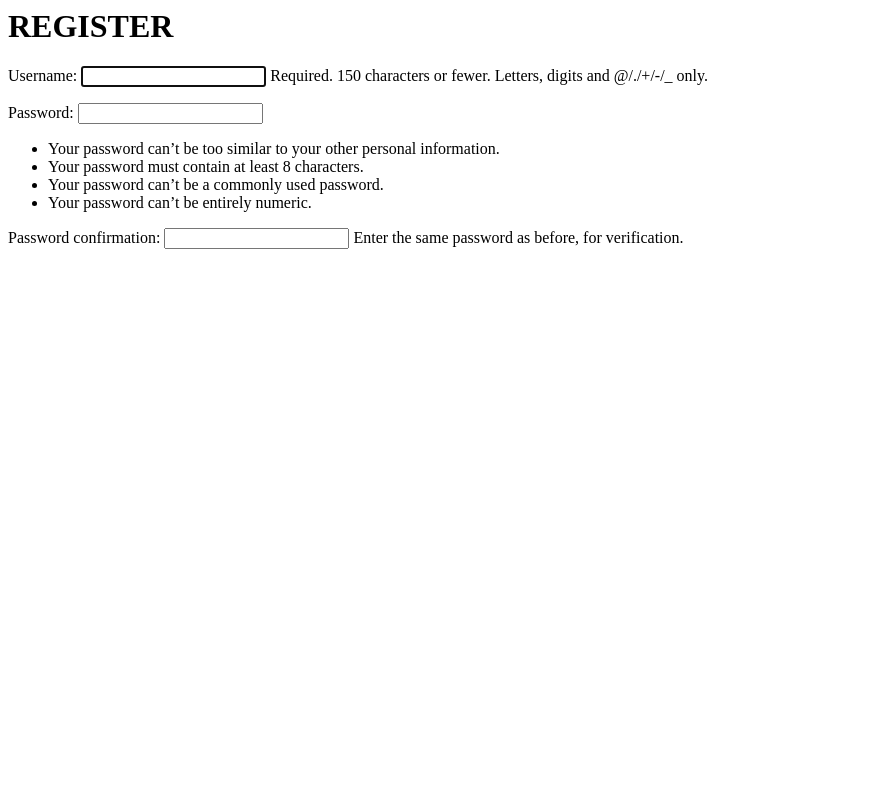
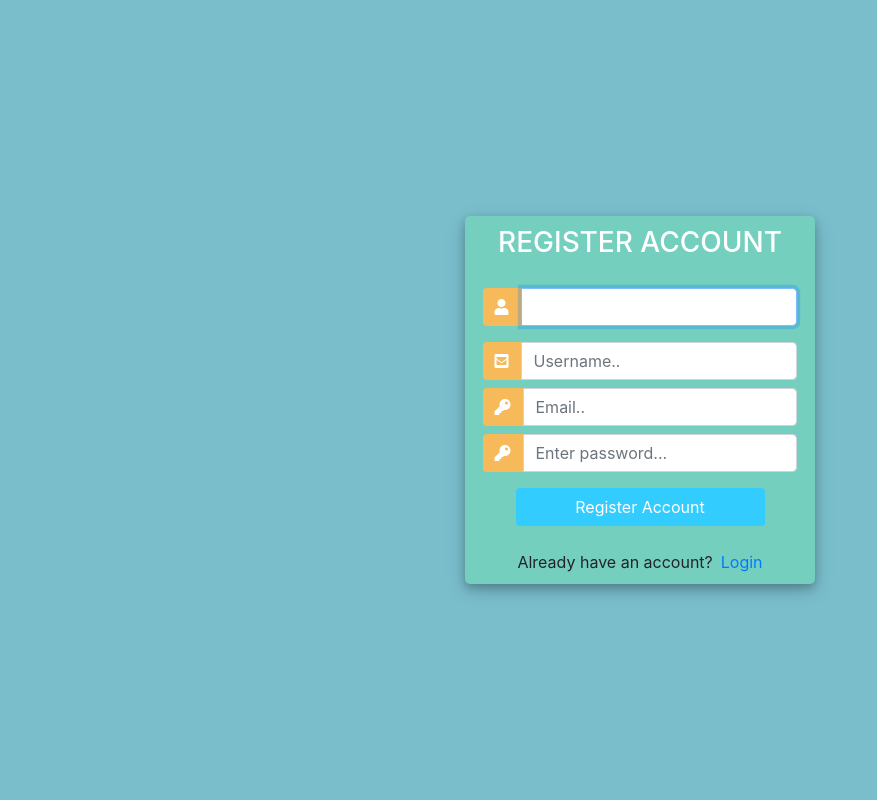
Before and after one commit to beba2123/Customer-Managment, a Django app: page /register/ in a window 1280 px wide. Shown: the whole page, without its empty margins (0-877 px from the left). Run offline with Django 4.2, Linux system fonts and the light colour scheme; some libraries are stand-ins or nearby versions.

Commit message:
create registration page and update form

```diff
--- a/acounts/forms.py
+++ b/acounts/forms.py
@@ -1,7 +1,14 @@
 from django.forms import ModelForm
 from .models import Order
+from django.contrib.auth.models import User
+from django.contrib.auth.forms import UserCreationForm
+from django import forms
 
 class OrderForm(ModelForm):
     class Meta:
         model = Order
         fields = '__all__'
+class CreateUserForm(UserCreationForm):
+    class Meta:
+        model = User
+        fields = ['username', 'email', 'password1', 'password2']
--- a/acounts/templates/acounts/register.html
+++ b/acounts/templates/acounts/register.html
@@ -1,6 +1,136 @@
-<h1>REGISTER</h1>
+<!DOCTYPE html>
+<html>
 
-<form method="POST" action="">
-    {{form.as_p}}
+<head>
+	<title>Login</title>
+	<link rel="stylesheet" href="https://stackpath.bootstrapcdn.com/bootstrap/4.1.3/css/bootstrap.min.css" integrity="sha384-MCw98/SFnGE8fJT3GXwEOngsV7Zt27NXFoaoApmYm81iuXoPkFOJwJ8ERdknLPMO" crossorigin="anonymous">
+	<script src="https://ajax.googleapis.com/ajax/libs/jquery/3.3.1/jquery.min.js"></script>
+	<link rel="stylesheet" href="https://use.fontawesome.com/releases/v5.6.1/css/all.css" integrity="sha384-gfdkjb5BdAXd+lj+gudLWI+BXq4IuLW5IT+brZEZsLFm++aCMlF1V92rMkPaX4PP" crossorigin="anonymous">
 
-</form>
+	<style>
+		body,
+		html {
+			margin: 0;
+			padding: 0;
+			height: 100%;
+			background: #7abecc !important;
+		}
+		.user_card {
+			width: 350px;
+			margin-top: auto;
+			margin-bottom: auto;
+			background: #74cfbf;
+			position: relative;
+			display: flex;
+			justify-content: center;
+			flex-direction: column;
+			padding: 10px;
+			box-shadow: 0 4px 8px 0 rgba(0, 0, 0, 0.2), 0 6px 20px 0 rgba(0, 0, 0, 0.19);
+			-webkit-box-shadow: 0 4px 8px 0 rgba(0, 0, 0, 0.2), 0 6px 20px 0 rgba(0, 0, 0, 0.19);
+			-moz-box-shadow: 0 4px 8px 0 rgba(0, 0, 0, 0.2), 0 6px 20px 0 rgba(0, 0, 0, 0.19);
+			border-radius: 5px;
+
+		}
+
+		.form_container {
+			margin-top: 20px;
+		}
+
+		#form-title{
+			color: #fff;
+		}
+		.login_btn {
+			width: 100%;
+			background: #33ccff !important;
+			color: white !important;
+		}
+		.login_btn:focus {
+			box-shadow: none !important;
+			outline: 0px !important;
+		}
+		.login_container {
+			padding: 0 2rem;
+		}
+		.input-group-text {
+			background: #f7ba5b !important;
+			color: white !important;
+			border: 0 !important;
+			border-radius: 0.25rem 0 0 0.25rem !important;
+		}
+		.input_user,
+		.input_pass:focus {
+			box-shadow: none !important;
+			outline: 0px !important;
+		}
+
+	</style>
+
+</head>
+<body>
+	<div class="container h-100">
+		<div class="d-flex justify-content-center h-100">
+			<div class="user_card">
+				<div class="d-flex justify-content-center">
+					<h3 id="form-title">REGISTER ACCOUNT</h3>
+				</div>
+				<div class="d-flex justify-content-center form_container">
+
+					<form method="POST" action="">
+						<div class="input-group mb-3">
+							<div class="input-group-append">
+								<span class="input-group-text"><i class="fas fa-user"></i></span>
+							</div>
+							{{form.username}}
+						</div>
+						<div class="input-group mb-2">
+							<div class="input-group-append">
+								<span class="input-group-text"><i class="fas fa-envelope-square"></i></span>
+							</div>
+                            {{form.email}}
+						</div>
+						<div class="input-group mb-2">
+							<div class="input-group-append">
+								<span class="input-group-text"><i class="fas fa-key"></i></span>
+							</div>
+							{{form.password1}}
+						</div>
+						<div class="input-group mb-2">
+							<div class="input-group-append">
+								<span class="input-group-text"><i class="fas fa-key"></i></span>
+							</div>
+							{{form.password2}}
+						</div>
+
+				   		<div class="d-flex justify-content-center mt-3 login_container">
+				 			<input class="btn login_btn" type="submit" value="Register Account">
+				   		</div>
+					</form>
+				</div>
+
+				<div class="mt-4">
+					<div class="d-flex justify-content-center links">
+						Already have an account? <a href="{% url 'login' %}" class="ml-2">Login</a>
+					</div>
+				</div>
+			</div>
+		</div>
+	</div>
+	<script>
+						/* Because i didnt set placeholder values in forms.py they will be set here using vanilla Javascript
+		//We start indexing at one because CSRF_token is considered and input field
+		 */
+
+		//Query All input fields
+		var form_fields = document.getElementsByTagName('input')
+		form_fields[1].placeholder='Username..';
+		form_fields[2].placeholder='Email..';
+		form_fields[3].placeholder='Enter password...';
+		form_fields[4].placeholder='Re-enter Password...';
+
+
+		for (var field in form_fields){
+			form_fields[field].className += ' form-control'
+		}
+	</script>
+</body>
+</html>
--- a/acounts/views.py
+++ b/acounts/views.py
@@ -2,17 +2,17 @@ from django.shortcuts import render, redirect
 from django.http import HttpResponse
 from django.forms import inlineformset_factory
 from .models import *
-from .forms import OrderForm
+from .forms import OrderForm, CreateUserForm
 from .filters  import OrderFilter
 from django.contrib.auth.forms import UserCreationForm
 
 # Create your views here.
 
 def registerPage(request):
-    form = UserCreationForm()
+    form = CreateUserForm()
 
     if request.method == 'POST':
-        form  = UserCreationForm(request.POST)
+        form  = CreateUserForm(request.POST)
         if form.is_valid():
             form.save()
 
```
